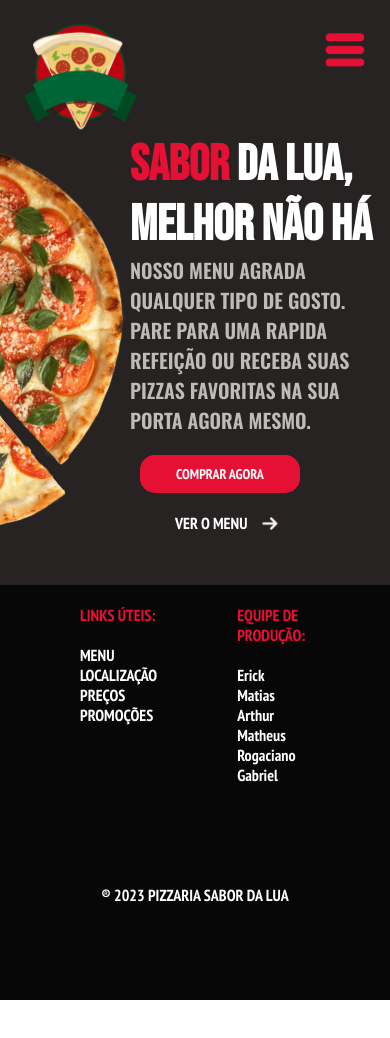
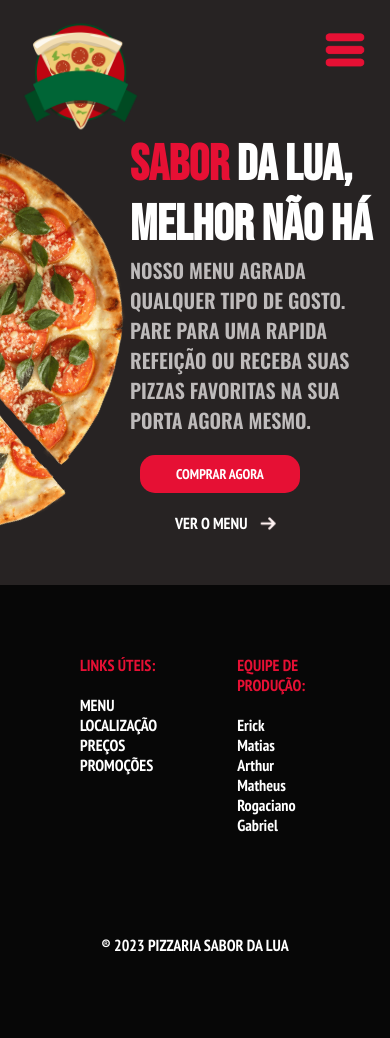
Before and after one commit to Erick-Bueno/Pizarria, a Next.js app in the folder app/: page /home in a window 390 px wide. Shown: the top 1038 px of the page. Before the commit the page ends 1000 px from the top, so only its background shows below. Built offline with nearby package versions, Linux system fonts and the light colour scheme.

Commit message:
Update Footer.module.css

```diff
--- a/app/src/styles/Footer.module.css
+++ b/app/src/styles/Footer.module.css
@@ -150,8 +150,8 @@
     .logo{
         left: 100px;
     }
-    .cop{
-
+    .fut{
+        padding-top: 50px;
     }
 
 }
@@ -160,6 +160,7 @@
     .logo{
 
     }
+
 }
 @media screen and (max-width:320px){
     .logo{
```
